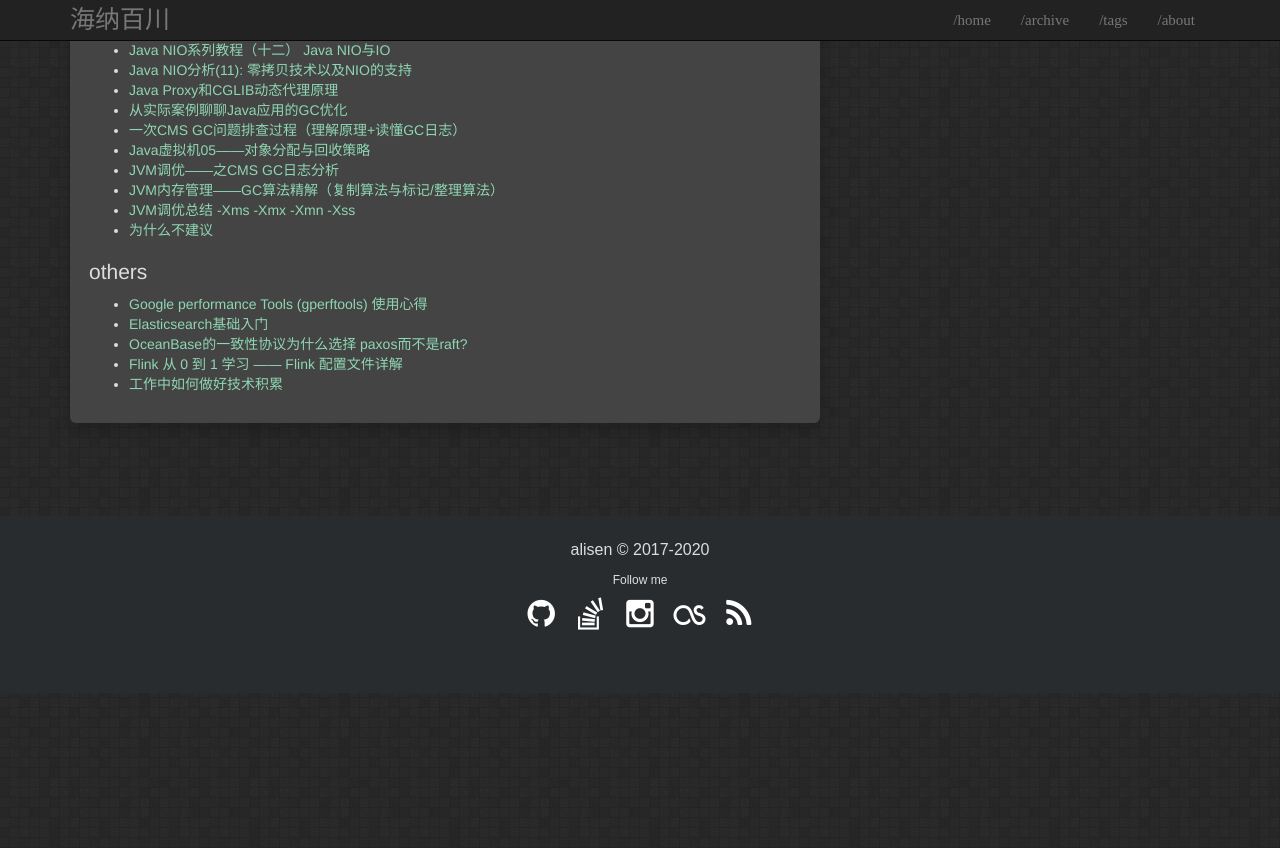
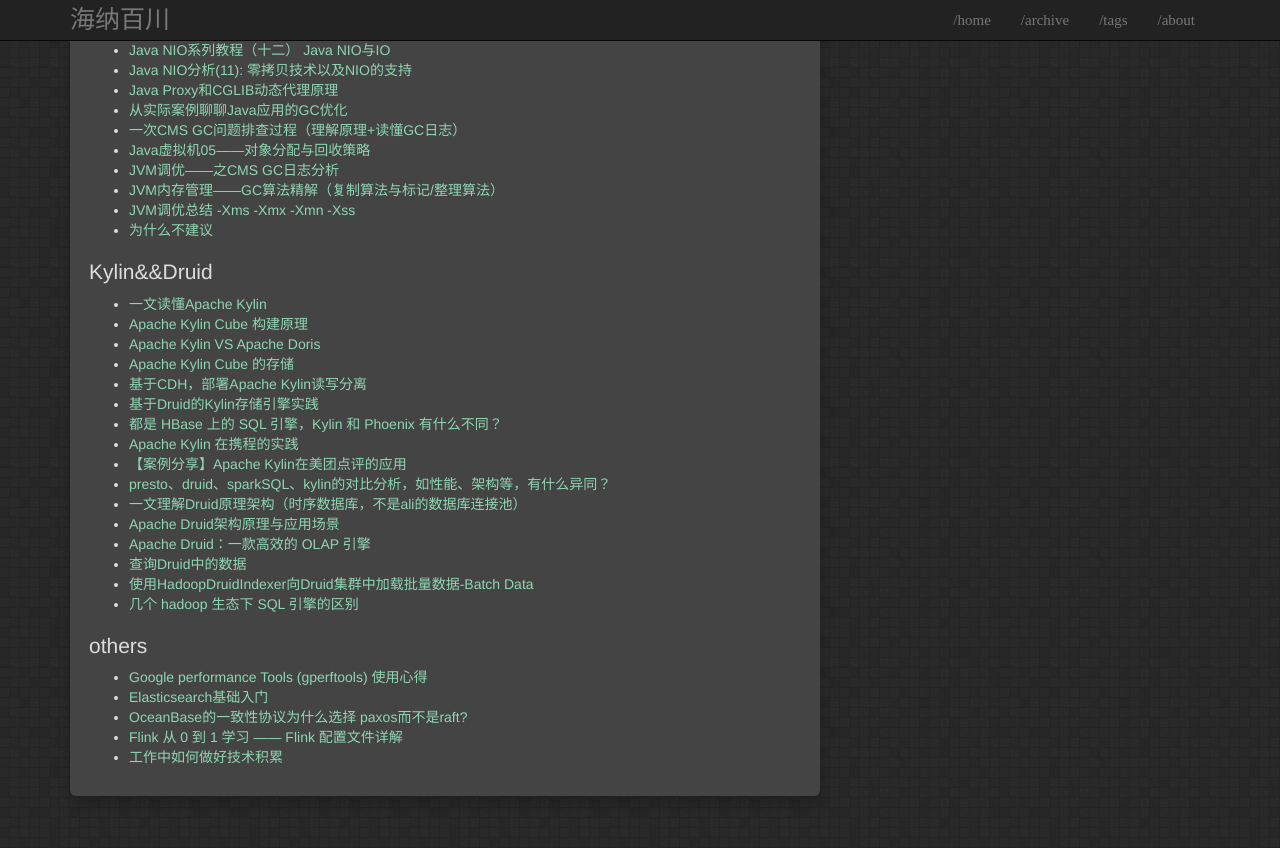
Before and after one commit to igithu/summary, a Jekyll site: the page built from _posts/2019-06-13-others.md, in a window 1280 px wide and 900 px high, scrolled down 1293 px. Shown: the top 848 px of the window. Built offline with Jekyll 4.4.1, drawn with Linux system fonts in a browser that asks for light colours; before the commit the page ends 1986 px from its top, so only the background shows below that.

Commit message:
Update 2019-06-13-others.md

```diff
--- a/_posts/2019-06-13-others.md
+++ b/_posts/2019-06-13-others.md
@@ -74,6 +74,23 @@ date: 2019-06-13
 * [JVM调优总结 -Xms -Xmx -Xmn -Xss](https://blog.csdn.net/gaitiangai/article/details/51680381)
 * [为什么不建议](http://hellojava.info/?p=142)
 
+## Kylin&&Druid
+* [一文读懂Apache Kylin](https://www.jianshu.com/p/abd5e90ab051)
+* [Apache Kylin Cube 构建原理](https://blog.bcmeng.com/post/kylin-cube.html)
+* [Apache Kylin VS Apache Doris](https://blog.bcmeng.com/post/apache-kylin-vs-baidu-palo.html)
+* [Apache Kylin Cube 的存储](https://www.cnblogs.com/zlslch/p/7404582.html)
+* [基于CDH，部署Apache Kylin读写分离](https://www.cnblogs.com/yongjian/p/10110119.html)
+* [基于Druid的Kylin存储引擎实践](https://blog.bcmeng.com/post/kylin-on-druid.html#kylin-on-hbase-%E9%97%AE%E9%A2%98)
+* [都是 HBase 上的 SQL 引擎，Kylin 和 Phoenix 有什么不同？](https://juejin.im/post/5c6d1667f265da2dc13c7bcc)
+* [Apache Kylin 在携程的实践](https://www.infoq.cn/article/XDg*yhvhzEWd5j070lB3)
+* [【案例分享】Apache Kylin在美团点评的应用](https://zhuanlan.zhihu.com/p/27461561)
+* [presto、druid、sparkSQL、kylin的对比分析，如性能、架构等，有什么异同？](https://www.zhihu.com/question/41541395)
+* [一文理解Druid原理架构（时序数据库，不是ali的数据库连接池）](https://www.cnblogs.com/duanxz/archive/2012/10/10/2717740.html)
+* [Apache Druid架构原理与应用场景](https://www.cnblogs.com/gm-201705/p/10765484.html)
+* [Apache Druid：一款高效的 OLAP 引擎](https://yuzhouwan.com/posts/5845/)
+* [查询Druid中的数据](http://lxw1234.com/archives/2015/11/561.htm)
+* [使用HadoopDruidIndexer向Druid集群中加载批量数据-Batch Data ](http://lxw1234.com/archives/2015/11/559.htm)
+* [几个 hadoop 生态下 SQL 引擎的区别](https://zrj.me/archives/1868)
 
 ## others
 * [Google performance Tools (gperftools) 使用心得](https://www.cnblogs.com/persistentsnail/p/3294843.html)
```
